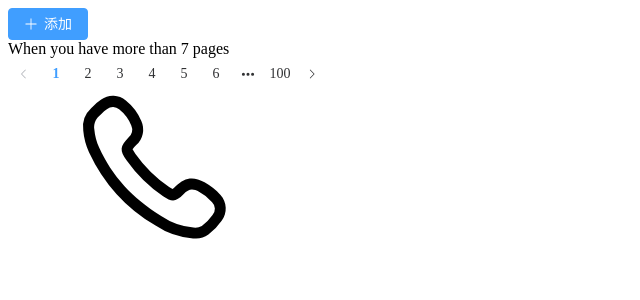
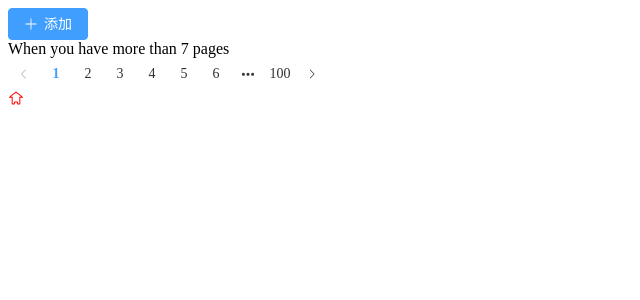
Before and after one commit to zushaonan/zhenxuan, a Vue app: page / in a window 1280 px wide. Shown: the top 300 px of the page, without its empty margins (0-640 px from the left). Built offline with nearby package versions, Linux system fonts and the light colour scheme.

Commit message:
注册全局组件插件

```diff
--- a/src/App.vue
+++ b/src/App.vue
@@ -1,5 +1,6 @@
 <script setup lang="ts">
 import {Plus} from '@element-plus/icons-vue'
+import SvgIcon from '@/components/SvgIcon/index.vue'
 </script>
 
 <template>
@@ -8,10 +9,7 @@ import {Plus} from '@element-plus/icons-vue'
     <div class="example-pagination-block">
     <div class="example-demonstration">When you have more than 7 pages</div>
     <el-pagination layout="prev, pager, next" :total="1000" />
-    <svg>>
-      <!-- xlink:href执行用哪一个图标，属性值务必是#icon -->
-      <use xlink:href="#icon-phone"></use>
-    </svg>
+      <SvgIcon name="home" color="red"></SvgIcon>
   </div>
   </div>
 </template>
--- /dev/null
+++ b/src/components/SvgIcon/index.vue
@@ -0,0 +1,33 @@
+<template>
+    <svg :style="{width,height}">
+        <use :xlink:href="prefix+name" :fill="color"></use>
+    </svg>
+</template>
+<script setup lang="ts">
+defineProps({
+    // 图标的前缀
+    prefix:{
+        type:String,
+        default:'#icon-'
+    },
+    // 图标名称
+    name:String,
+    // 接受父组件传过来的颜色值
+    color:{
+        type:String,
+        default:''
+    },
+    // 接受父组件传过来的宽
+    width:{
+        type:String,
+        default:'16px'
+    },
+    // 接受父组件传过来的高
+    height:{
+        type:String,
+        default:'16px'
+    }
+})
+</script>
+<style scoped>
+</style>
--- /dev/null
+++ b/src/components/index.ts
@@ -0,0 +1,8 @@
+import SvgIcon from './SvgIcon/index.vue'
+
+const allGloabliComponent = { SvgIcon }
+export default {
+    install(app) {
+
+    }
+}
--- a/src/main.ts
+++ b/src/main.ts
@@ -4,9 +4,13 @@ import 'element-plus/dist/index.css'
 import zhCn from 'element-plus/es/locale/lang/zh-cn'
 // 导入svg
 import 'virtual:svg-icons-register'
+// 引入自定义插件对象：注册整个项目全局组件
+import glio_Component from '@/components'
 import App from '@/App.vue'
 
 const app = createApp(App)
+// 使用注册全局组件插件
+app.use(glio_Component)
 app.use(ElementPlus, {
     locale: zhCn,
 })
--- a/tsconfig.json
+++ b/tsconfig.json
@@ -28,6 +28,7 @@
       ]
     }
   },
+  //
   "include": [
     "src/**/*.ts",
     "src/**/*.tsx",
```
